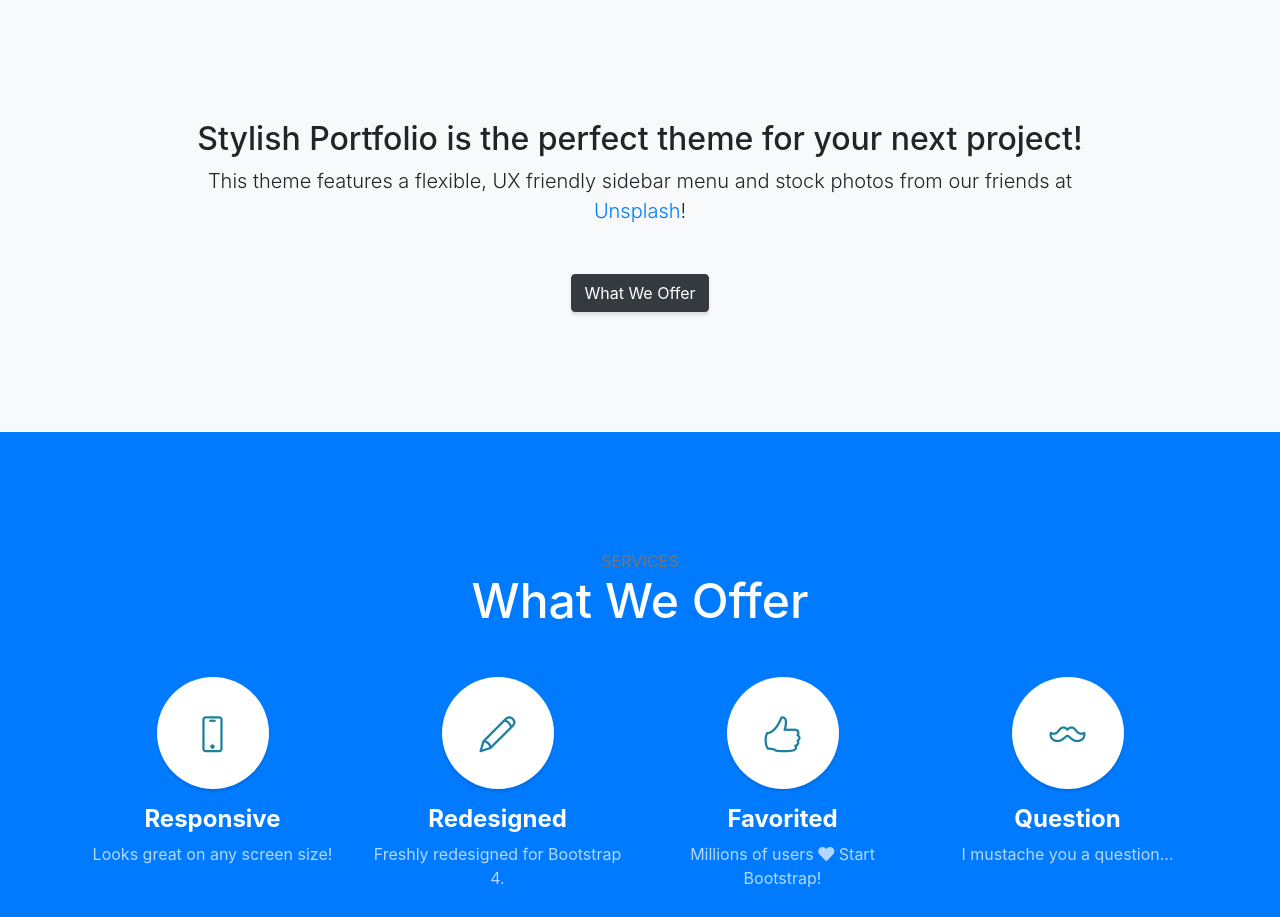
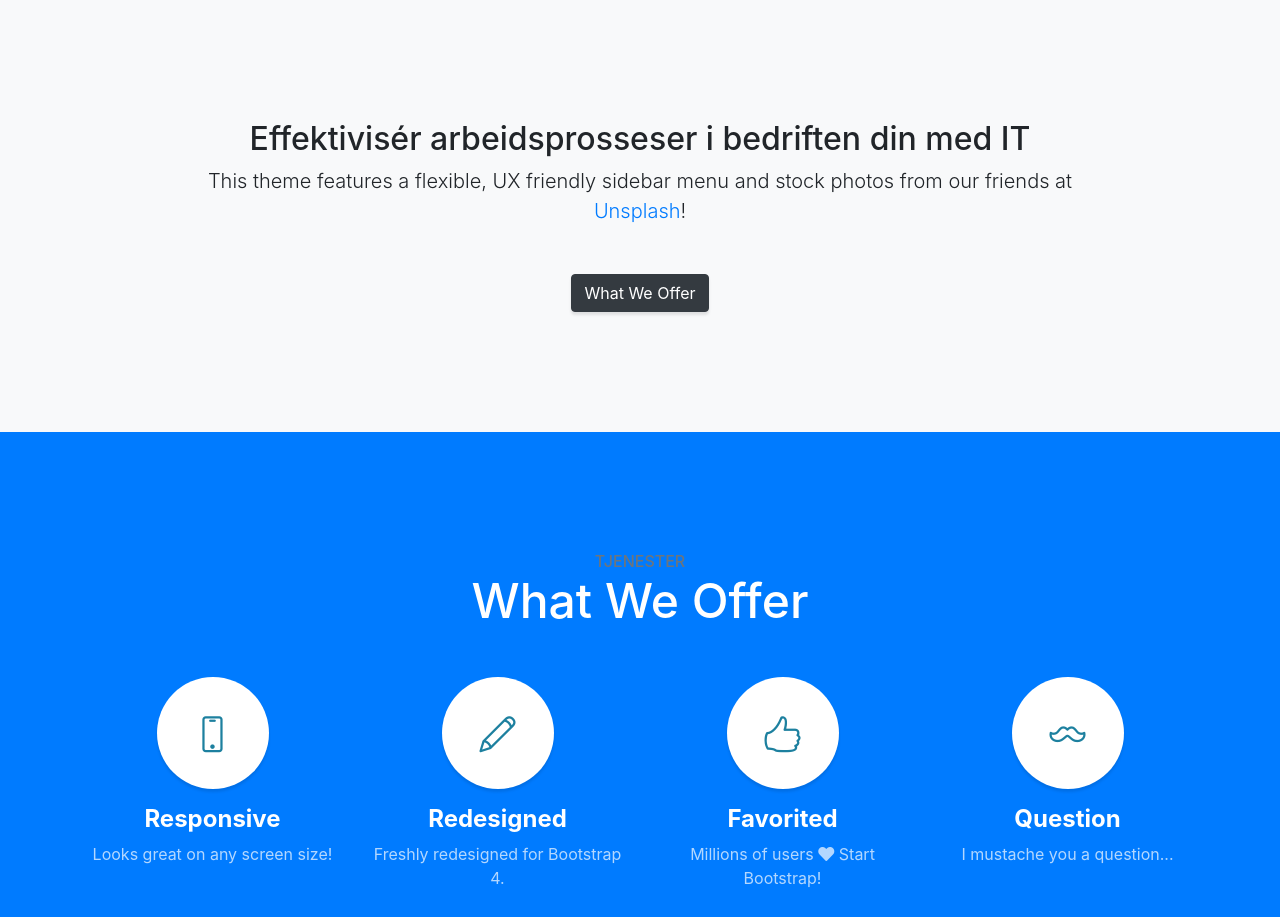
Before and after one commit to drammen94/portefoolje, a website with bundled scripts: page index.html in a window 1280 px wide. Shown: the part 800-1717 px from the top of the page. Built offline with nearby package versions, Linux system fonts and the light colour scheme.

Commit message:
update index.html
Oppdaterer tjenester

```diff
--- a/index.html
+++ b/index.html
@@ -69,7 +69,7 @@
     <div class="container text-center">
       <div class="row">
         <div class="col-lg-10 mx-auto">
-          <h2>Stylish Portfolio is the perfect theme for your next project!</h2>
+          <h2>Effektivisér arbeidsprosseser i bedriften din med IT</h2>
           <p class="lead mb-5">This theme features a flexible, UX friendly sidebar menu and stock photos from our friends at
             <a href="https://unsplash.com/">Unsplash</a>!</p>
           <a class="btn btn-dark btn-xl js-scroll-trigger" href="#services">What We Offer</a>
@@ -82,7 +82,7 @@
   <section class="content-section bg-primary text-white text-center" id="services">
     <div class="container">
       <div class="content-section-heading">
-        <h3 class="text-secondary mb-0">Services</h3>
+        <h3 class="text-secondary mb-0">Tjenester</h3>
         <h2 class="mb-5">What We Offer</h2>
       </div>
       <div class="row">
```
